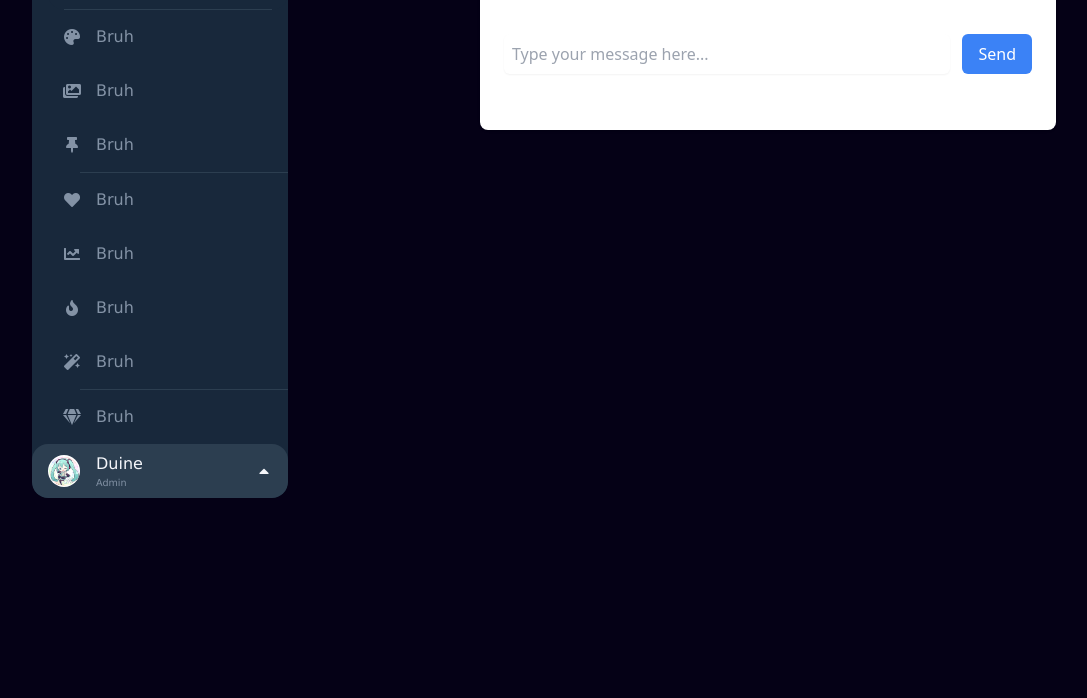
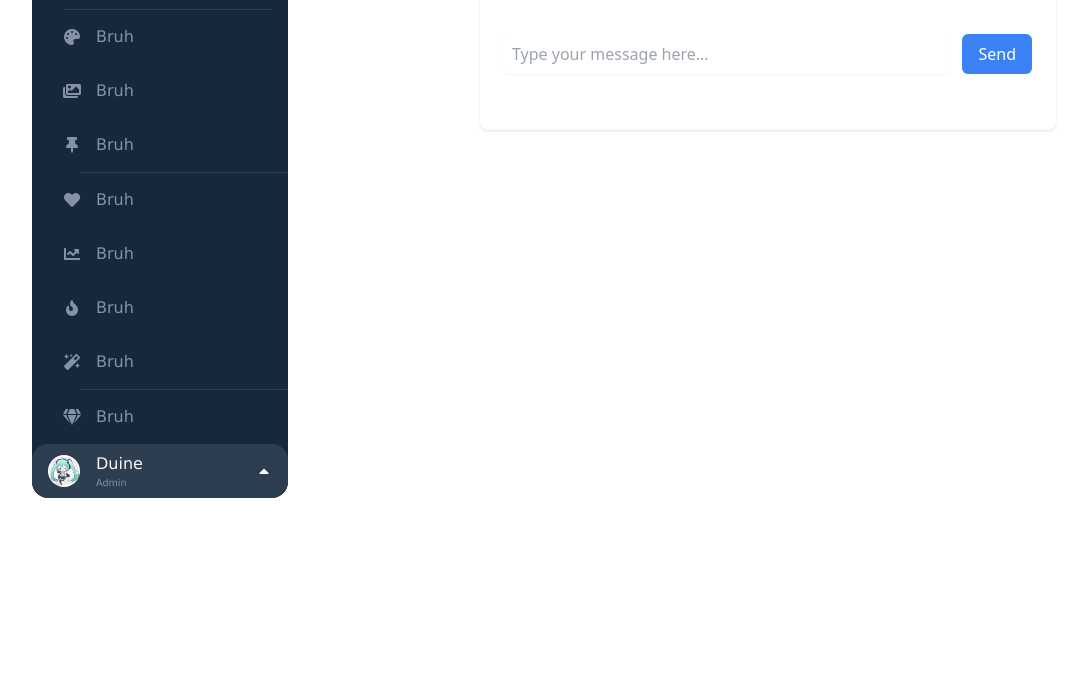
Before and after one commit to Duine2k7/AI-demo, a plain HTML site: page index.html in a window 1280 px wide. Shown: the part 102-800 px from the top of the page, without its empty margins (0-1087 px from the left). Drawn offline with Linux system fonts and the light colour scheme.

Commit message:
Update index.html

```diff
--- a/index.html
+++ b/index.html
@@ -12,7 +12,7 @@
   <link rel="stylesheet" href="https://cdnjs.cloudflare.com/ajax/libs/font-awesome/5.15.3/css/all.min.css">
 </head>
 
-<body style = "background-color: rgb(5, 1, 22);">
+<body style = "background-color: white;">
   <main id="app" class="min-h-screen p-8">
     <div id="nav-bar">
       <input id="nav-toggle" type="checkbox"/>
```
